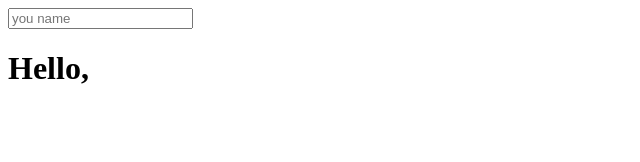
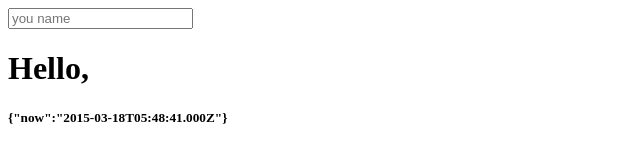
Before and after one commit to bangwu/angular, a plain HTML site: page lesson05/index.html in a window 1280 px wide. Shown: the whole page, without its empty margins (0-640 px from the left). Drawn offline with Linux system fonts and the light colour scheme.

Commit message:
add the clock

```diff
--- a/lesson05/index.html
+++ b/lesson05/index.html
@@ -4,11 +4,29 @@
 		<title>index5</title>
 		<meta charset="utf-8">
 		<script src="angular.js"></script>
+		<script>
+			var test = angular.module('test',[]);
+			test.controller('MyController',['$scope',function ($scope){
+				$scope.clock = {
+					now: new Date()
+				};
+				var updateClock = function(){
+					$scope.clock.now = new Date();
+				}
+				setInterval(function(){
+					$scope.$apply(updateClock)
+				},1000);
+			}]);
+
+		</script>
 	</head>
-	<body>
-		<div ng-app="">
-			<input type="text" ng-model="name" placeholder="you name">
-			<h1>Hello,{{name}}</h1>
+	<body ng-app="test">
+		<div>
+			<input type="text" ng-model="person.name" placeholder="you name">
+			<h1>Hello,{{person.name}}</h1>
+		</div>
+		<div ng-controller="MyController">
+			<h5>{{clock}}</h5>
 		</div>
 	</body>
 </html>
```
